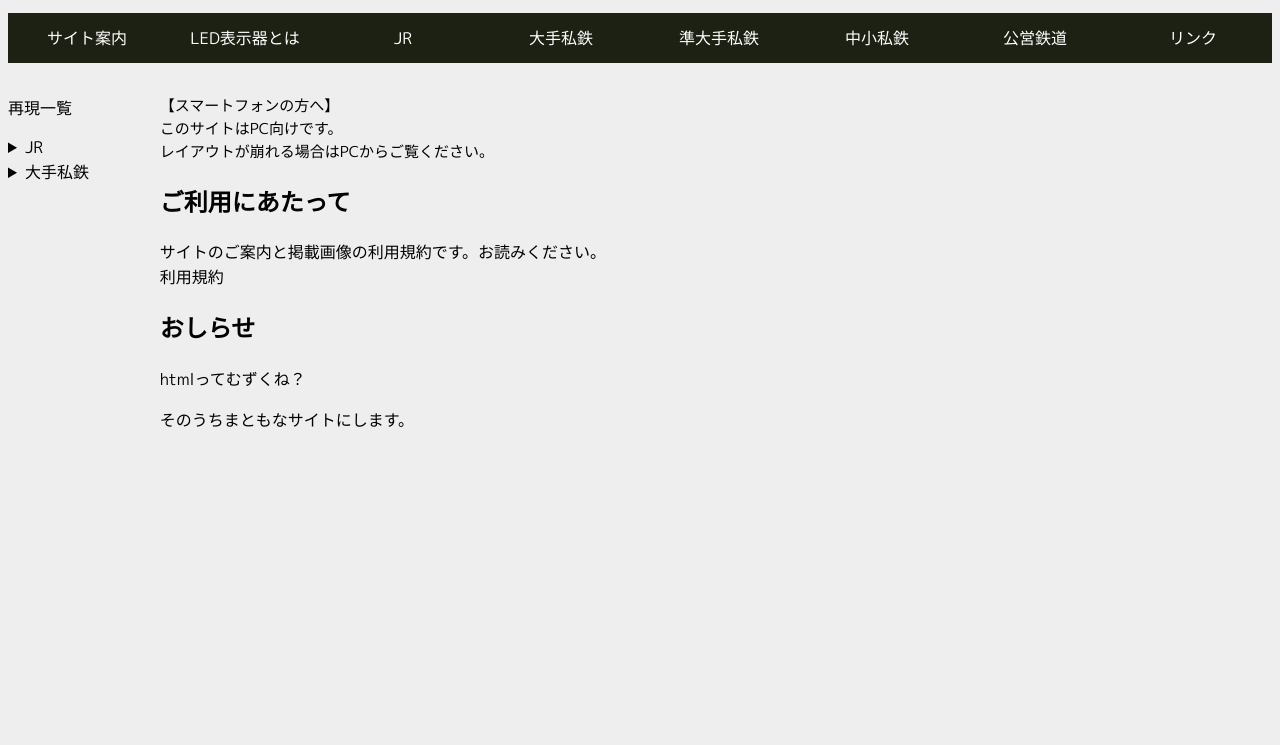
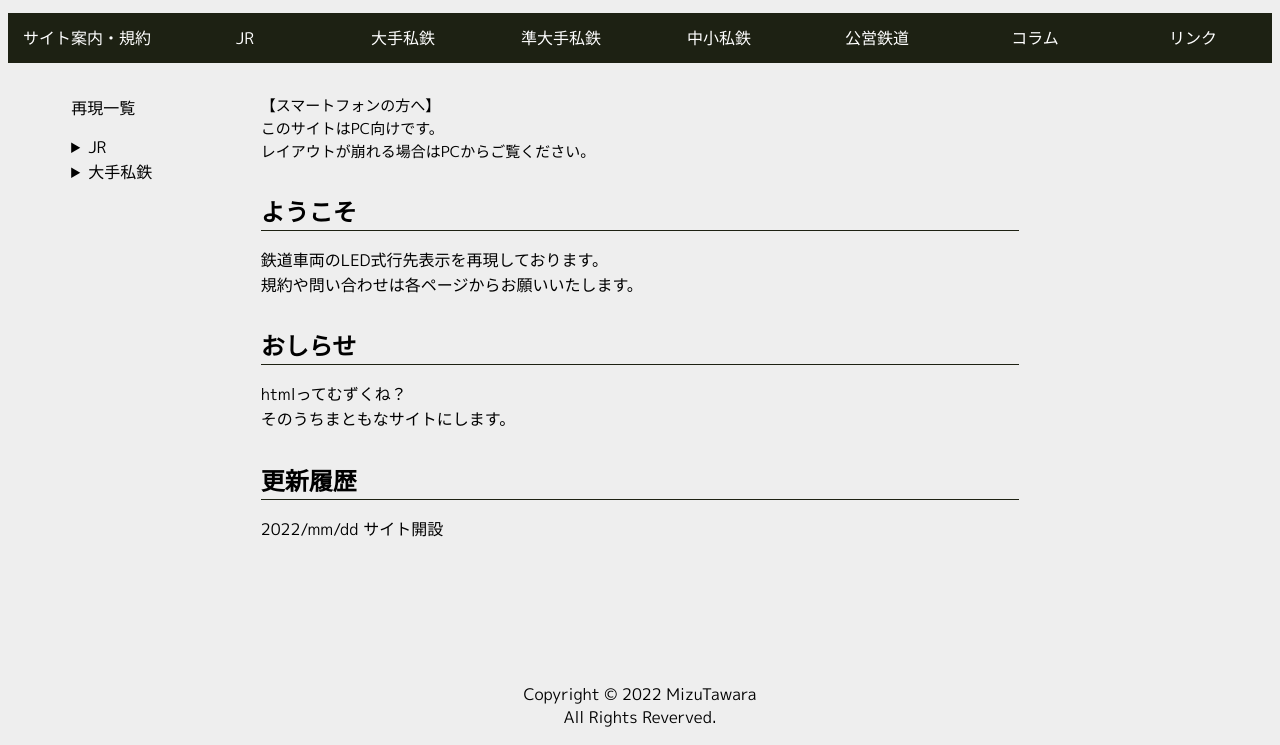
Before and after one commit to Agatomine/Agatomine.github.io, a plain HTML site: page ikisakisaigen/index.html in a window 1280 px wide. Shown: the part 102-847 px from the top of the page. Before the commit the page ends 800 px from the top, so only its background shows below. Drawn offline with Linux system fonts and the light colour scheme.

Commit message:
Add files via upload

```diff
--- a/ikisakisaigen/index.css
+++ b/ikisakisaigen/index.css
@@ -4,22 +4,39 @@ body {
 
 h1{
 	font-size:40px;	/*タイトルの文字サイズ(いずれロゴに置換予定)*/
+    margin-left: 2%;
 }
 
+h2{
+    margin-top: 3%;
+    margin-bottom: -1%;
+}
 
+hr{
+    height: 1px;
+    width: 75%;
+    border: none;
+    margin-top: 1%;
+    margin-left: 0%;
+    background-color: rgb(29, 33, 19);
+}
 
+footer{
+    margin-top: 10%;
+    text-align: center;
+}
 
 .side {
-	width:10%;
+	width:15%;
 	height:100%;
 	text-align:start;	/*サイドの大きさの設定*/
+    margin-left:5%;	/*ページ端とサイドバーの間に隙間をあけた*/
 }
 
 .content {
-	width:88%;
+	width:80%;
 	height:100%;
 	text-align:start;
-	margin-left:2%;	/*サイドバーとメインコンテンツの間に隙間をあけた*/
 }
 
 article {
@@ -46,7 +63,7 @@ article {
 
 .menu > li {
     float: left;
-    width: 12.5%; /* グローバルナビ4つの場合 */
+    width: 12.5%; /* グローバルナビ８つの場合 */
     height: 50px;
     line-height: 50px;
     background: rgb(29, 33, 19);
--- a/ikisakisaigen/index.html
+++ b/ikisakisaigen/index.html
@@ -9,18 +9,13 @@
 	</head>
 
 	<body bgcolor="#EEEEEE">
+		<header>
 			<h1>行先再現ミュージアム</h1>
 
 			<nav>
 				<ul class="menu">
 					<li class="menu__multi">
-					<a href="about.html" class="init-bottom">サイト案内</a>
-					<ul class="menu__second-level">
-						<li><a href="about.html#info" class="init-bottom">お知らせ</a></li>
-					</ul>
-				</li>
-				<li class="menu__multi">
-					<a href="display.html" class="init-bottom">LED表示器とは</a>
+						<a href="rule.html" class="init-bottom">サイト案内・規約</a>
 					</li>
 					<li class="menu__multi">
 						<a href="jr.html" class="init-bottom">JR</a>
@@ -109,10 +104,14 @@
 						</ul>
 					</li>
 					<li class="menu__multi">
+						<a href="display.html" class="init-bottom">コラム</a>
+					</li>
+					<li class="menu__multi">
 						<a href="contact.html" class="init-bottom">リンク</a>
 					</li>
 				</ul>
 			</nav>
+		</header>
 
 		<article>
 		<div class="side">
@@ -131,7 +130,7 @@
 				<p>東武</p>
 				<p>西武</p>
 				<p>京王</p>
-				<a href="tokyu.html">東急</a>
+				<p>東急</p>
 				<p>京急</p>
 				<p>小田急</p>
 				<p>相鉄</p>
@@ -148,16 +147,25 @@
 		<div class="content">
 			<p class="px">【スマートフォンの方へ】<br>
 			このサイトはPC向けです。<br>
-			レイアウトが崩れる場合はPCからご覧ください。
-			</p>
-			<h2>ご利用にあたって</h2>
-			 サイトのご案内と掲載画像の利用規約です。お読みください。<br>
-			 利用規約
+			レイアウトが崩れる場合はPCからご覧ください。</p>
+			<h2>ようこそ</h2>
+			<hr>
+			<p>鉄道車両のLED式行先表示を再現しております。<br>
+			規約や問い合わせは各ページからお願いいたします。</p>
 			<h2>おしらせ</h2>
-			<p>htmlってむずくね？</p>
-			<p>そのうちまともなサイトにします。</p>
+			<hr>
+			<p>htmlってむずくね？<br>
+			そのうちまともなサイトにします。</p>
+			<h2>更新履歴</h2>
+			<hr>
+			<p>2022/mm/dd	サイト開設</p>
 		</div>
 		</article>
+
+		<footer>
+			<p>Copyright &copy; 2022 MizuTawara<br>
+				All Rights Reverved.</p>
+		</footer>
 	</body>
 
 </html>
```
Also changed, not shown: ikisakisaigen/ChibaMonorail/ChibaMonorail0FCF_01.png (added), ikisakisaigen/ChibaMonorail/ChibaMonorail0FCF_03.png (added), ikisakisaigen/ChibaMonorail/ChibaMonorail0FCF_09.png (added), ikisakisaigen/ChibaMonorail/ChibaMonorail0FCF_15.png (added), ikisakisaigen/ChibaMonorail/ChibaMonorail0FCF_18.png (added), ikisakisaigen/ChibaMonorail/ChibaMonorail0FCF_Charter.png (added), ikisakisaigen/ChibaMonorail/ChibaMonorail0FCF_TestRun.png (added), ikisakisaigen/ChibaMonorail/ChibaMonorail0FCS_01.png (added), ikisakisaigen/ChibaMonorail/ChibaMonorail0FCS_03.png (added), ikisakisaigen/ChibaMonorail/ChibaMonorail0FCS_09.png (added), ikisakisaigen/ChibaMonorail/ChibaMonorail0FCS_15.png (added), ikisakisaigen/ChibaMonorail/ChibaMonorail0FCS_18.png (added), ikisakisaigen/ChibaMonorail/ChibaMonorail0FCS_Chiarter.png (added), ikisakisaigen/ChibaMonorail/ChibaMonorail0FCS_TestRun.png (added). Lines whose indentation alone changed are shown as unchanged.
